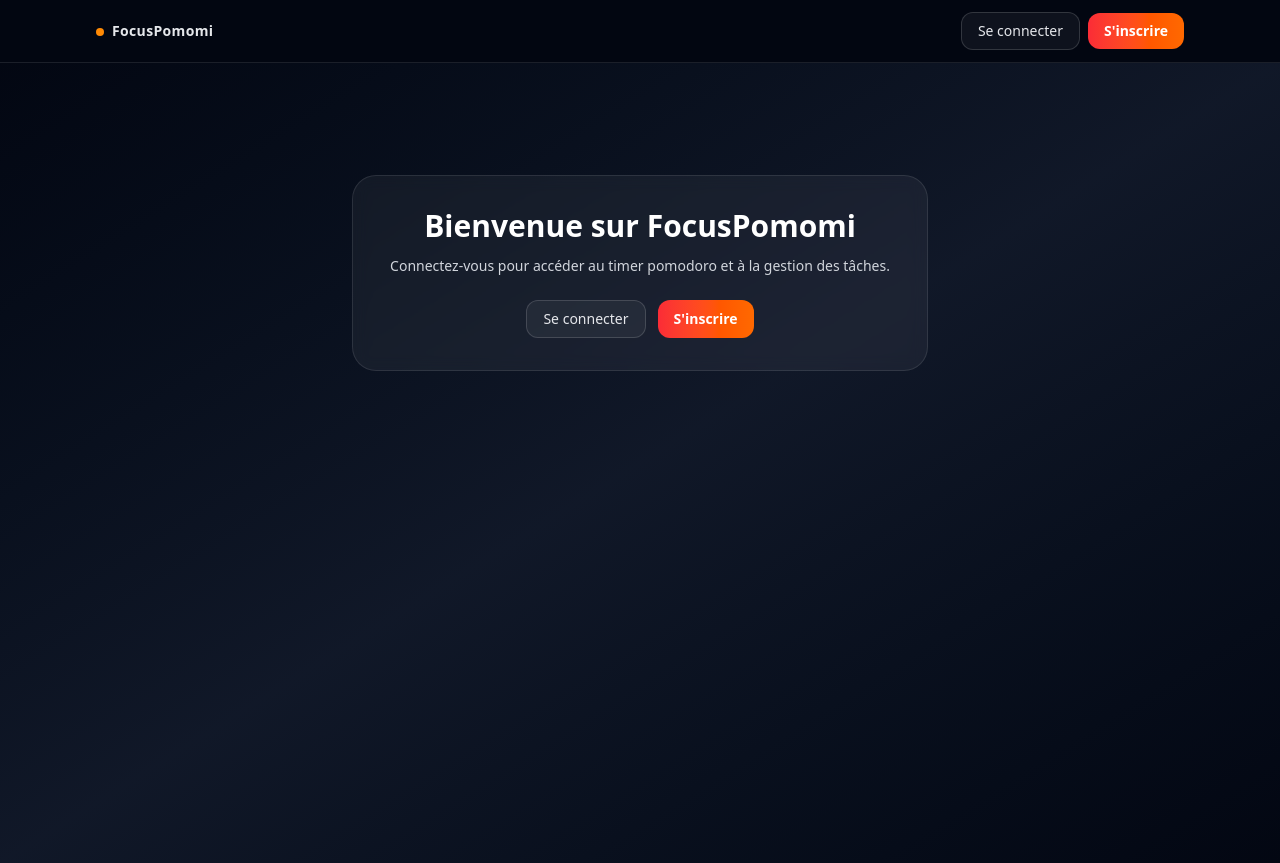
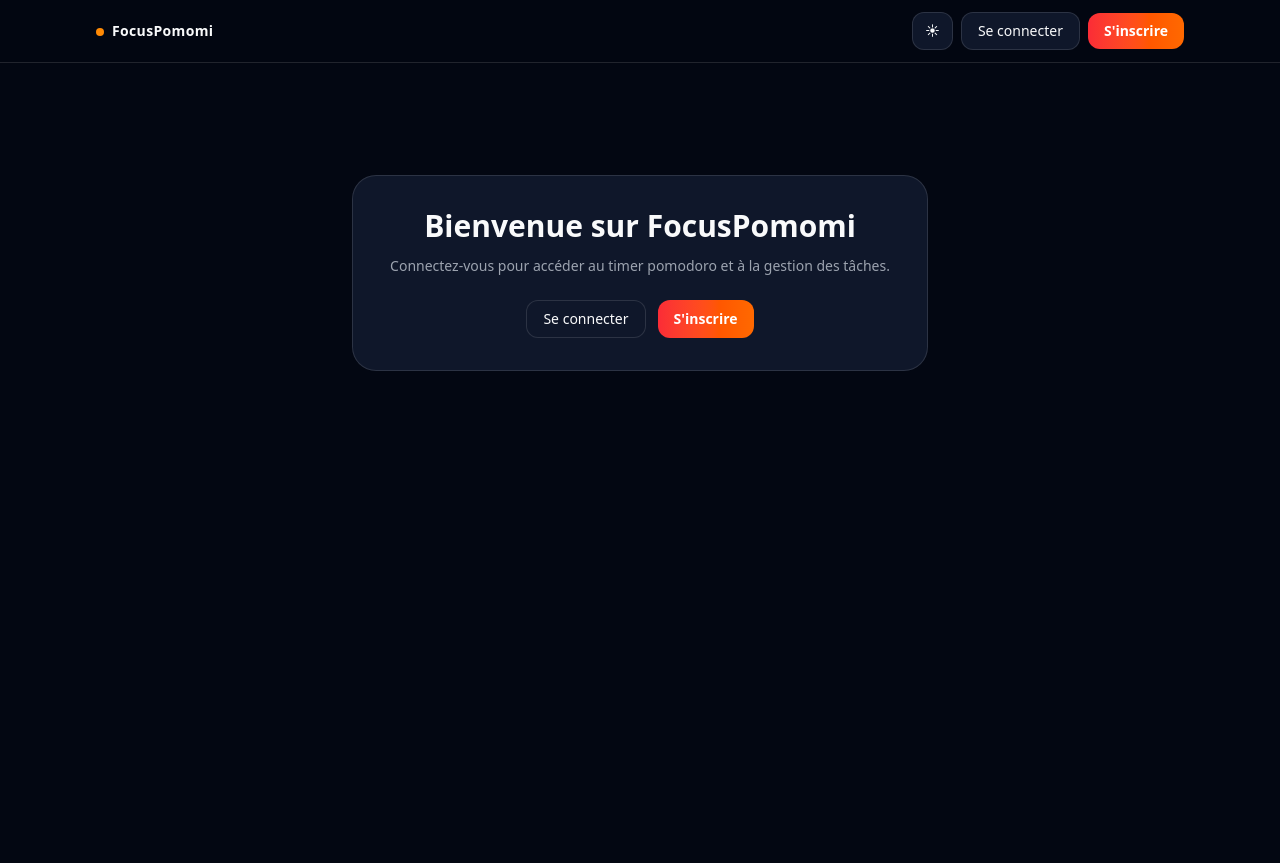
Before and after one commit to Callypige/FocusPomomi, a Next.js app: page / in a window 1280 px wide. Built offline with nearby package versions, Linux system fonts and the light colour scheme; no server answers.

Commit message:
feat: enhance theming support with dynamic CSS variables and add theme toggle component

```diff
--- a/src/app/globals.css
+++ b/src/app/globals.css
@@ -1,12 +1,28 @@
 @import "tailwindcss";
 
 :root {
+  --background: #f8fafc;
+  --foreground: #0f172a;
+  --surface: #ffffff;
+  --surface-elevated: #f1f5f9;
+  --border: #cbd5e1;
+  --muted: #475569;
+  --header-bg: rgba(248, 250, 252, 0.9);
+}
+
+html.dark {
   --background: #030712;
   --foreground: #f9fafb;
+  --surface: #0f172a;
+  --surface-elevated: #111827;
+  --border: rgba(255, 255, 255, 0.12);
+  --muted: #9ca3af;
+  --header-bg: rgba(3, 7, 18, 0.82);
 }
 
 body {
   background: var(--background);
   color: var(--foreground);
   font-family: system-ui, -apple-system, BlinkMacSystemFont, "Segoe UI", Roboto, sans-serif;
+  transition: background-color 180ms ease, color 180ms ease;
 }
--- a/src/app/layout.tsx
+++ b/src/app/layout.tsx
@@ -16,8 +16,8 @@ export const metadata: Metadata = {
 
 export default function RootLayout({ children }: { children: React.ReactNode }) {
   return (
-    <html lang="fr">
-      <body className="min-h-screen bg-gray-950 text-white">
+    <html lang="fr" className="dark" suppressHydrationWarning>
+      <body className="min-h-screen bg-(--background) text-(--foreground)">
         <ClerkProvider>
           <Header />
           <main>
--- a/src/app/page.tsx
+++ b/src/app/page.tsx
@@ -7,17 +7,17 @@ export default async function Home() {
 
   if (!userId) {
     return (
-      <main className="min-h-screen bg-linear-to-br from-gray-950 via-gray-900 to-gray-950 p-4 md:p-8">
-        <section className="mx-auto mt-20 max-w-xl rounded-3xl border border-white/10 bg-white/5 p-8 text-center backdrop-blur">
-          <h1 className="text-3xl font-bold text-white">Bienvenue sur FocusPomomi</h1>
-          <p className="mt-3 text-sm text-gray-300">
+      <main className="min-h-screen bg-(--background) p-4 md:p-8">
+        <section className="mx-auto mt-20 max-w-xl rounded-3xl border border-(--border) bg-(--surface) p-8 text-center backdrop-blur">
+          <h1 className="text-3xl font-bold text-(--foreground)">Bienvenue sur FocusPomomi</h1>
+          <p className="mt-3 text-sm text-(--muted)">
             Connectez-vous pour accéder au timer pomodoro et à la gestion des tâches.
           </p>
           <div className="mt-6 flex justify-center gap-3">
             <Show when="signed-out">
                 <>
                   <SignInButton mode="modal">
-                    <button className="rounded-xl border border-white/15 bg-white/5 px-4 py-2 text-sm font-medium text-gray-200 transition-colors hover:border-white/25 hover:bg-white/10">Se connecter</button>
+                    <button className="rounded-xl border border-(--border) bg-(--surface) px-4 py-2 text-sm font-medium text-(--foreground) transition-colors hover:bg-(--surface-elevated)">Se connecter</button>
                   </SignInButton>
                   <SignUpButton mode="modal">
                     <button className="rounded-xl bg-linear-to-r from-red-500 to-orange-500 px-4 py-2 text-sm font-semibold text-white transition-opacity hover:opacity-90">S&apos;inscrire</button>
--- a/src/components/Header.tsx
+++ b/src/components/Header.tsx
@@ -1,20 +1,22 @@
 "use client";
 
 import { Show, SignInButton, SignUpButton, UserButton } from "@clerk/nextjs";
+import ThemeToggle from "@/components/ThemeToggle";
 
 export default function Header() {
   return (
-    <header className="sticky top-0 z-50 border-b border-white/10 bg-gray-950/80 backdrop-blur">
+    <header className="sticky top-0 z-50 border-b border-[color:var(--border)] bg-[color:var(--header-bg)] backdrop-blur">
       <div className="mx-auto flex w-full max-w-6xl items-center justify-between px-4 py-3 md:px-8">
-        <p className="text-sm font-semibold tracking-wide text-gray-200">
+        <p className="text-sm font-semibold tracking-wide text-[color:var(--foreground)]">
           <span className="mr-2 inline-block h-2 w-2 rounded-full bg-orange-400" />
           FocusPomomi
         </p>
         <div className="flex items-center gap-2">
+            <ThemeToggle />
             <Show when="signed-out">
                 <>
                     <SignInButton mode="modal">
-                    <button className="rounded-xl border border-white/15 bg-white/5 px-4 py-2 text-sm font-medium text-gray-200 transition-colors hover:border-white/25 hover:bg-white/10">Se connecter</button>
+                    <button className="rounded-xl border border-[color:var(--border)] bg-[color:var(--surface)] px-4 py-2 text-sm font-medium text-[color:var(--foreground)] transition-colors hover:bg-[color:var(--surface-elevated)]">Se connecter</button>
                     </SignInButton>
                     <SignUpButton mode="modal">
                     <button className="rounded-xl bg-linear-to-r from-red-500 to-orange-500 px-4 py-2 text-sm font-semibold text-white transition-opacity hover:opacity-90">S&apos;inscrire</button>
@@ -22,8 +24,8 @@ export default function Header() {
                 </>
             </Show>
             <Show when="signed-in">
-            <div className="flex items-center gap-2 rounded-2xl border border-white/10 bg-white/5 px-3 py-1.5">
-              <span className="text-xs font-medium text-gray-300">Mon compte</span>
+            <div className="flex items-center gap-2 rounded-2xl border border-[color:var(--border)] bg-[color:var(--surface)] px-3 py-1.5">
+              <span className="text-xs font-medium text-[color:var(--muted)]">Mon compte</span>
               <UserButton />
             </div>
           </Show>
--- a/src/components/HomeClient.tsx
+++ b/src/components/HomeClient.tsx
@@ -102,7 +102,7 @@ export default function HomeClient() {
   );
 
   return (
-    <main className="min-h-screen bg-linear-to-br from-gray-950 via-gray-900 to-gray-950 p-4 md:p-8">
+    <main className="min-h-screen bg-(--background) p-4 md:p-8">
       <div className="mx-auto flex max-w-6xl flex-col gap-8">
         <header className="text-center">
           <h1 className="text-4xl font-bold tracking-tight">
@@ -111,7 +111,7 @@ export default function HomeClient() {
               FocusPomomi
             </span>
           </h1>
-          <p className="mt-2 text-sm text-gray-400">
+          <p className="mt-2 text-sm text-(--muted)">
             Restez concentré, complétez vos tâches, récoltez vos fruits 🍎
           </p>
         </header>
@@ -122,15 +122,15 @@ export default function HomeClient() {
         */}
         <div className="flex flex-col gap-6 lg:flex-row">
           {/* LEFT - tasks panel (primary) */}
-          <section className="flex flex-col gap-4 rounded-3xl border border-white/10 bg-white/5 p-6 backdrop-blur lg:flex-[1.4]">
+          <section className="flex flex-col gap-4 rounded-3xl border border-(--border) bg-(--surface) p-6 backdrop-blur lg:flex-[1.4]">
             <div>
-              <h2 className="text-xl font-semibold text-white">Tâches</h2>
-              <p className="text-sm text-gray-400">
+              <h2 className="text-xl font-semibold text-(--foreground)">Tâches</h2>
+              <p className="text-sm text-(--muted)">
                 Démarrer une tâche lance automatiquement le pomodoro.
               </p>
             </div>
             <TaskForm onAdd={handleAddTask} />
-            <hr className="border-white/10" />
+            <hr className="border-(--border)" />
             <div className="overflow-y-auto">
               <TaskList
                 activeTask={activeTask}
@@ -146,7 +146,7 @@ export default function HomeClient() {
           </section>
 
           {/* RIGHT - pomodoro panel (secondary) */}
-          <section className="rounded-3xl border border-white/10 bg-white/5 p-6 backdrop-blur lg:flex-1">
+          <section className="rounded-3xl border border-(--border) bg-(--surface) p-6 backdrop-blur lg:flex-1">
             <PomodoroTimer
               mode={mode}
               minutes={minutes}
--- /dev/null
+++ b/src/components/ThemeToggle.tsx
@@ -0,0 +1,43 @@
+"use client";
+
+import { useEffect, useState } from "react";
+
+type Theme = "light" | "dark";
+
+const THEME_STORAGE_KEY = "focuspomomi.theme";
+
+function applyTheme(theme: Theme) {
+  const root = document.documentElement;
+  root.classList.toggle("dark", theme === "dark");
+  root.style.colorScheme = theme;
+}
+
+export default function ThemeToggle() {
+  const [theme, setTheme] = useState<Theme>(() => {
+    if (typeof window === "undefined") return "dark";
+    const savedTheme = window.localStorage.getItem(THEME_STORAGE_KEY);
+    return savedTheme === "light" || savedTheme === "dark" ? savedTheme : "dark";
+  });
+  useEffect(() => {
+    applyTheme(theme);
+  }, [theme]);
+
+  const toggleTheme = () => {
+    const nextTheme: Theme = theme === "dark" ? "light" : "dark";
+    setTheme(nextTheme);
+    applyTheme(nextTheme);
+    window.localStorage.setItem(THEME_STORAGE_KEY, nextTheme);
+  };
+
+  return (
+    <button
+      type="button"
+      onClick={toggleTheme}
+      className="rounded-xl border border-(--border) bg-(--surface) px-3 py-2 text-sm text-(--foreground) transition-colors hover:bg-(--surface-elevated) disabled:opacity-60"
+      title={theme === "dark" ? "Passer en theme clair" : "Passer en theme sombre"}
+      aria-label={theme === "dark" ? "Activer le theme clair" : "Activer le theme sombre"}
+    >
+      {theme === "dark" ? "☀" : "🌙"}
+    </button>
+  );
+}
```
